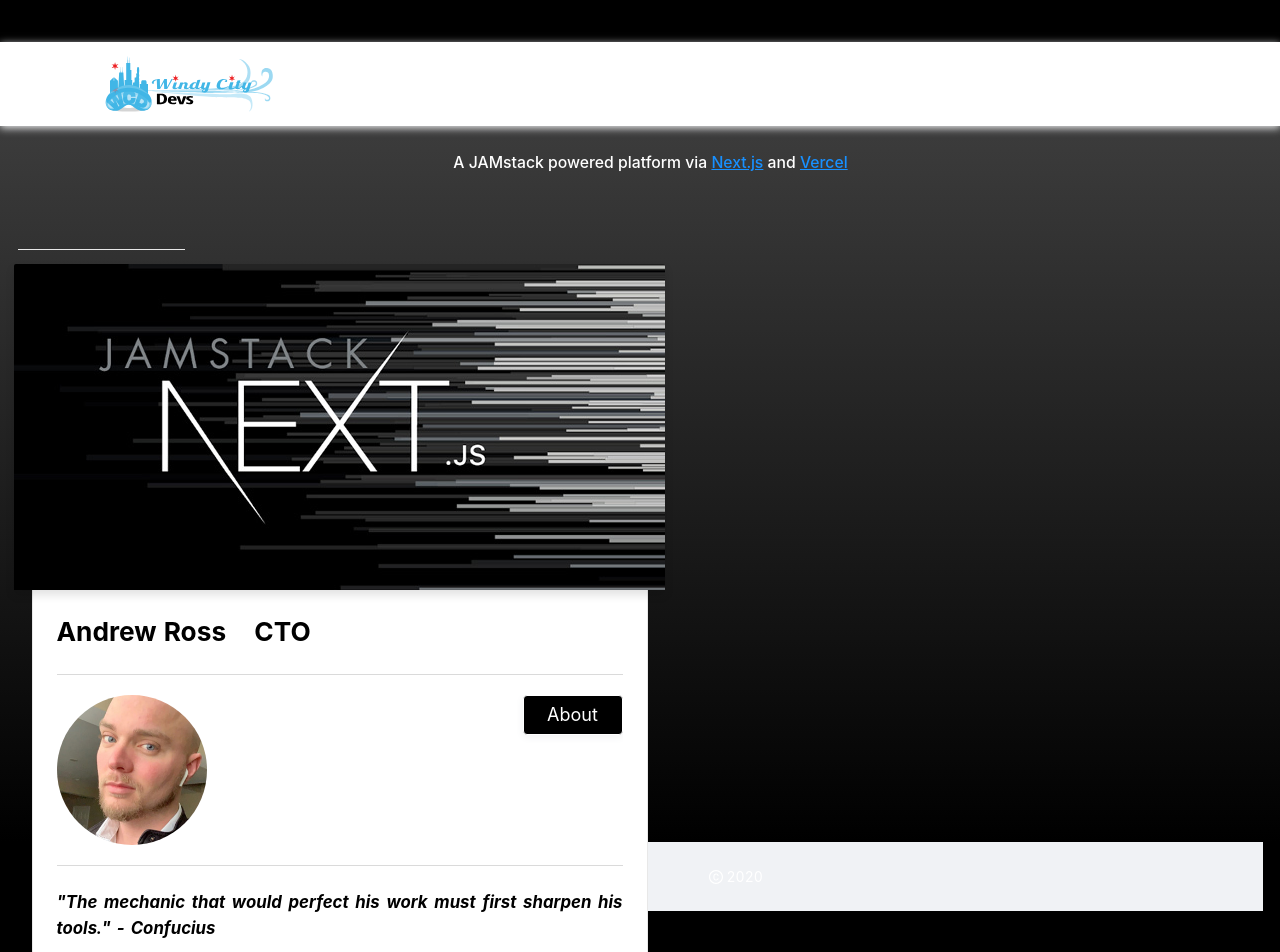
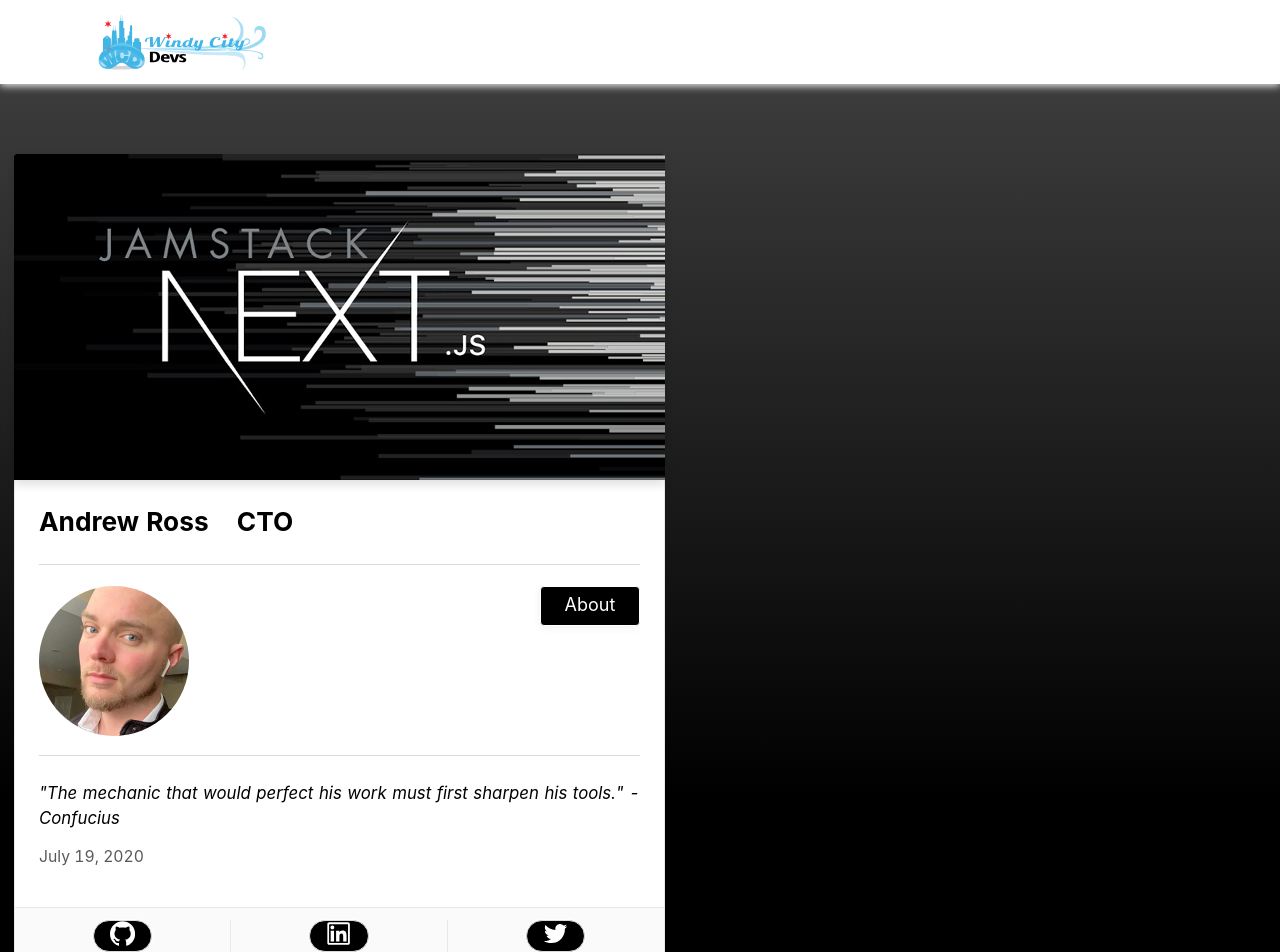
Before and after one commit to DopamineDriven/wcd-ssg-antd, a Next.js app: page / in a window 1280 px wide. Shown: the top 952 px of the page. Built offline with nearby package versions, Linux system fonts and the light colour scheme.

Commit message:
built out index

```diff
--- a/components/Footer.tsx
+++ b/components/Footer.tsx
@@ -8,13 +8,13 @@
 const FixedFooter: FC = () => {
 	const currentYear = new Date().getFullYear();
 	return (
-		<Container>
-			<Footer className='align-center text-center fff ft-3'>
+
+			<Footer className='align-center text-center fff ft-3 bg-black px-0'>
 				<CopyrightCircleOutlined />
 				&nbsp;
 				{currentYear}
 			</Footer>
-		</Container>
+
 	);
 };
 
--- a/components/Header.tsx
+++ b/components/Header.tsx
@@ -11,8 +11,8 @@
 //Content destructured by Layout if needed
 const FixedHeader = ({ props }: Props) => {
 	return (
-		<Header>
-			<div className='d-in pl-2'>
+		<Header className='header-fixed'>
+			<div>
 				<NavLink href='/'>
 					<a className='ml-5'>{<SvgLogo props={props} />}</a>
 				</NavLink>
--- a/components/Layout.tsx
+++ b/components/Layout.tsx
@@ -1,21 +1,21 @@
 import { ReactNode } from 'react';
 import Meta from './meta';
 import Footer from './footer';
+
 
 type Props = {
 	children: ReactNode;
 };
 
-const Layout = ({ children }: Props) => {
+const AppLayout = ({ children }: Props) => {
 	return (
 		<>
 			<Meta />
 			<div className='app-layout'>
 				<main>{children}</main>
 			</div>
-			<Footer />
 		</>
 	);
 };
 
-export default Layout;
+export default AppLayout;
--- a/components/avatar.tsx
+++ /dev/null
@@ -1,24 +0,0 @@
-import Avatar from 'antd/lib/avatar';
-import UserOutlined from '@ant-design/icons/UserOutlined';
-
-type Props = {
-	picture: string;
-	name: string;
-};
-
-const Avater = ({ picture, name }: Props) => {
-	return (
-		<div className='align-items-center d-flex'>
-			<Avatar
-				src={picture}
-				size={150}
-				icon={UserOutlined}
-				shape='circle'
-				alt={`picture of ${name}`}
-				className='vertical-center'
-			/>
-		</div>
-	);
-};
-
-export default Avater;
--- a/components/card-excerpt.tsx
+++ b/components/card-excerpt.tsx
@@ -12,7 +12,7 @@
 		<>
 			<Divider />
 			<Paragraph>
-				<Text className='ft-lgr fw-b _000'>
+				<Text className='ft-lgr _000'>
 					<em>{excerpt}</em>
 				</Text>
 			</Paragraph>
--- a/components/card.tsx
+++ b/components/card.tsx
@@ -6,7 +6,8 @@
 import CardDetails from './card-details';
 import CardExcerpt from './card-excerpt';
 import CoverImage from './cover-image';
-import Avatar from './avatar';
+import Avatar from 'antd/lib/avatar';
+import UserOutlined from '@ant-design/icons/UserOutlined';
 import Author from '../types/author';
 import DateFormatter from './date-formatter';
 
@@ -30,7 +31,6 @@
 	slug
 }: Props) => {
 	return (
-		<section>
 		<Card
 			className='text-justify d-in m-3'
 			hoverable={true}
@@ -40,15 +40,22 @@
 				<Linkedin linkedin={author.linkedin} />,
 				<Twitter twitter={author.twitter} />
 			]}
+			style={{ backgroundColor: '#hhhhhh' }}
 		>
 			<CardDetails name={author.name} role={author.role} />
 			<Meta
 				description={<CardMetaDescription />}
 				avatar={
+					<div style={{ display: 'flex', alignItems: 'center' }}>
 						<Avatar
-							picture={author.picture}
-							name={`picture of ${author.name}`}
+							src={author.picture}
+							size={150}
+							icon={UserOutlined}
+							shape='circle'
+							alt={`picture of ${author.name}`}
+							className='vertical-center'
 						/>
+					</div>
 				}
 			/>
 			<CardExcerpt excerpt={excerpt} />
@@ -56,7 +63,6 @@
 				<DateFormatter dateString={date} />
 			</div>
 		</Card>
-		</section>
 	);
 };
 
--- a/components/cover-image.tsx
+++ b/components/cover-image.tsx
@@ -18,7 +18,7 @@
 		/>
 	);
 	return (
-		<div className='-mx-125 sm:mx-0'>
+		<div className='sm:mx-0'>
 			{slug ? (
 				<Link as={`/posts/${slug}`} href='/posts/[slug]'>
 					<a aria-label={title}>{image}</a>
--- a/pages/_app.tsx
+++ b/pages/_app.tsx
@@ -1,6 +1,6 @@
 import { AppProps } from "next/app";
-import "../styles/vars.css";
-import "../styles/global.css";
+import "antd/dist/antd.css";
+import "../styles/index.css";
 
 export default function MyApp({ Component, pageProps }: AppProps) {
 	return <Component {...pageProps} className="app" />;
--- a/pages/index.tsx
+++ b/pages/index.tsx
@@ -1,14 +1,15 @@
 import React from 'react';
 import Head from 'next/head';
-import { CMS_NAME } from '../lib/constants';
 import { getAllPosts } from '../lib/api';
 import Post from '../types/post';
 import FixedFooter from '../components/footer';
 import FixedHeader from '../components/header';
+import Layout from 'antd/lib/layout';
 import Intro from '../components/intro';
-import Layout from '../components/layout';
+import AppLayout from '../components/layout';
 import Container from '../components/container';
 import IndexCard from '../components/card';
+import Affix from 'antd/lib/affix';
 import Row from 'antd/lib/row';
 import Col from 'antd/lib/col';
 import List from 'antd/lib/list';
@@ -18,11 +19,19 @@
 	allPosts: Post[];
 };
 
+const { Content } = Layout;
 const { Item } = List;
 
 const Index = ({ allPosts, props }: Props) => {
 	const posts = allPosts;
 	const indexCards = posts.map(post => (
+		<Row
+		gutter={24}
+		justify='space-between'
+		align='top'
+		className='index-row'
+	>
+		<Col span={8} xs={24} sm={12} md={8} lg={6} xl={4} className="gutter-row">
 			<IndexCard
 				key={post.slug}
 				title={post.title}
@@ -32,34 +41,22 @@
 				slug={post.slug}
 				excerpt={post.excerpt}
 			/>
+		</Col>
+		</Row>
 	));
 	return (
 		<>
-			<Layout>
+			<AppLayout>
 				<Head>
-					<title>SSG via Nextjs and {CMS_NAME}</title>
+					<title>Windy City Devs</title>
 				</Head>
+				<Affix offsetTop={0} className='affix-header'>
 					<FixedHeader props={props} />
-				<Container>
-					<Intro />
-					<Row gutter={[48, 48]} justify='center' align='middle'>
-						<Col span={8} xs={24} sm={12} md={8} lg={6} xl={4}>
-							<List
-								grid={{
-									gutter: 8,
-									xs: 1,
-									sm: 2,
-									lg: 4
-								}}
-								header={<></>}
-								dataSource={indexCards}
-								renderItem={indexCard => <Item>{indexCard}</Item>}
-							/>
-						</Col>
-					</Row>
-				</Container>
-				<FixedFooter />
-			</Layout>
+				</Affix>
+						{indexCards}
+
+
+			</AppLayout>
 		</>
 	);
 };
--- a/styles/global.css
+++ b/styles/index.css
@@ -1,4 +1,12 @@
 @import url(https://fonts.googleapis.com/css2?family=Great%20Vibes&display=swap);
+
+.ant-layout-header {
+    height: 74px;
+    /* padding: 0 50px; */
+    color: rgba(0, 0, 0, 0.65);
+    line-height: 64px;
+    /* background: #001529; */
+}
 *,
 *:before,
 *:after {
@@ -39,7 +47,7 @@
 }
 
 body {
-	background-color: var(--backgroundColor);
+	background-color: #000000;
 	-ms-text-size-adjust: 100%;
 	-webkit-font-smoothing: antialiased;
 	-moz-osx-font-smoothing: grayscale;
@@ -52,16 +60,20 @@
 	margin-right: 1rem;
 	font-size: 1.25rem;
 	white-space: nowrap;
-	color: var(--primaryColor);
+	color: #ffffff;
 	justify-content: center;
 }
 
+.rounded-full {
+	border-radius: 9999px;
+}
+
 .logo > svg {
-	fill: var(--primaryColor);
+	fill: #ffffff;
 }
 
 .text-center {
-	color: var(--textColorSecondary) !important;
+	color: var(--textColorSecondary);
 	text-align: center;
 }
 
@@ -76,6 +88,36 @@
 	padding: 0 1.25em 0 1.25em;
 }
 
+.index-row {
+	padding-top: 10em;
+	align-content: center;
+}
+
+.index-row-keeper {
+	padding-top: 10em;
+	max-width: inherit;
+}
+
+.cards {
+	padding: 60px;
+}
+@media (max-width: 50em) {
+	.index-row {
+		padding-left: 20px;
+		padding-right: 20px;
+	}
+}
+
+.index-card {
+display: inline-block;
+	text-align: justify;
+	position: relative;
+}
+
+.bg-black {
+	background-color: #000000;
+}
+
 .ant-layout-content {
 	-webkit-box-flex: 1;
 	-ms-flex: auto;
@@ -84,7 +126,7 @@
 	min-height: 0;
 }
 
-.ant-layout-header {
+.header-fixed {
 	position: fixed;
 	background: #ffffff;
 	box-shadow: 0 2px 8px #f0f1f2;
@@ -95,9 +137,9 @@
 }
 
 .ant-layout-footer {
-	padding: 24px 50px;
-	color: rgba(0, 0, 0, 0.65);
-	font-size: 14px;
+
+	padding: 2em 0 2em 0;
+
 }
 
 .shadow-sm {
@@ -162,7 +204,7 @@
 
 .intro-h1 {
 	font-family: 'Great Vibes', cursive;
-	color: var(--primaryColor);
+	color: #ffffff;
 }
 
 .intro-h1:hover {
@@ -174,7 +216,7 @@
 	float: right;
 	background-color: #000000;
 	border: 1px #ffffff solid;
-	width: 100px !important;
+	width: 100px;
 	font-size: large;
 	box-shadow: 0 2px 8px #f0f1f2;
 }
@@ -222,19 +264,19 @@
 }
 
 .text-left {
-	text-align: left !important;
+	text-align: left;
 }
 
 .text-justify {
-	text-align: justify !important;
+	text-align: justify;
 }
 
 .align-text-center {
-	text-align: center !important;
+	text-align: center;
 }
 
 .text-right {
-	text-align: right !important;
+	text-align: right;
 }
 
 .vertical-center {
@@ -242,7 +284,7 @@
 }
 
 .align-center {
-	align-content: center !important;
+	align-content: center;
 }
 
 .align-items-center {
@@ -250,7 +292,7 @@
 }
 
 .fff {
-	color: #ffffff !important;
+	color: #ffffff;
 }
 
 ._000 {
@@ -310,293 +352,293 @@
 }
 
 .m-0 {
-	margin: 0 !important;
+	margin: 0;
 }
 
 .mt-0,
 .my-0 {
-	margin-top: 0 !important;
+	margin-top: 0;
 }
 
 .mr-0,
 .mx-0 {
-	margin-right: 0 !important;
+	margin-right: 0;
 }
 
 .mb-0,
 .my-0 {
-	margin-bottom: 0 !important;
+	margin-bottom: 0;
 }
 
 .ml-0,
 .mx-0 {
-	margin-left: 0 !important;
+	margin-left: 0;
 }
 
 .m-1 {
-	margin: 0.25rem !important;
+	margin: 0.25rem;
 }
 
 .mt-1,
 .my-1 {
-	margin-top: 0.25rem !important;
+	margin-top: 0.25rem;
 }
 
 .mr-1,
 .mx-1 {
-	margin-right: 0.25rem !important;
+	margin-right: 0.25rem;
 }
 
 .mb-1,
 .my-1 {
-	margin-bottom: 0.25rem !important;
+	margin-bottom: 0.25rem;
 }
 
 .ml-1,
 .mx-1 {
-	margin-left: 0.25rem !important;
+	margin-left: 0.25rem;
 }
 
 .m-2 {
-	margin: 0.5rem !important;
+	margin: 0.5rem;
 }
 
 .mt-2,
 .my-2 {
-	margin-top: 0.5rem !important;
+	margin-top: 0.5rem;
 }
 
 .mr-2,
 .mx-2 {
-	margin-right: 0.5rem !important;
+	margin-right: 0.5rem;
 }
 
 .mb-2,
 .my-2 {
-	margin-bottom: 0.5rem !important;
+	margin-bottom: 0.5rem;
 }
 
 .ml-2,
 .mx-2 {
-	margin-left: 0.5rem !important;
+	margin-left: 0.5rem;
 }
 
 .m-3 {
-	margin: 1rem !important;
+	margin: 1rem;
 }
 
 .mt-3,
 .my-3 {
-	margin-top: 1rem !important;
+	margin-top: 1rem;
 }
 
 .mr-3,
 .mx-3 {
-	margin-right: 1rem !important;
+	margin-right: 1rem;
 }
 
 .mb-3,
 .my-3 {
-	margin-bottom: 1rem !important;
+	margin-bottom: 1rem;
 }
 
 .ml-3,
 .mx-3 {
-	margin-left: 1rem !important;
+	margin-left: 1rem;
 }
 
 .m-4 {
-	margin: 1.5rem !important;
+	margin: 1.5rem;
 }
 
 .mt-4,
 .my-4 {
-	margin-top: 1.5rem !important;
+	margin-top: 1.5rem;
 }
 
 .mr-4,
 .mx-4 {
-	margin-right: 1.5rem !important;
+	margin-right: 1.5rem;
 }
 
 .mb-4,
 .my-4 {
-	margin-bottom: 1.5rem !important;
+	margin-bottom: 1.5rem;
 }
 
 .ml-4,
 .mx-4 {
-	margin-left: 1.5rem !important;
+	margin-left: 1.5rem;
 }
 
 .m-5 {
-	margin: 3rem !important;
+	margin: 3rem;
 }
 
 .mt-5,
 .my-5 {
-	margin-top: 3rem !important;
+	margin-top: 3rem;
 }
 
 .mr-5,
 .mx-5 {
-	margin-right: 3rem !important;
+	margin-right: 3rem;
 }
 
 .mb-5,
 .my-5 {
-	margin-bottom: 3rem !important;
+	margin-bottom: 3rem;
 }
 
 .ml-5,
 .mx-5 {
-	margin-left: 3rem !important;
+	margin-left: 3rem;
 }
 .-mx-125 {
-	margin-left: -1.25em !important;
-	margin-right: -1.25em !important;
+	margin-left: -1.25em;
+	margin-right: -1.25em;
 }
 
 .p-0 {
-	padding: 0 !important;
+	padding: 0;
 }
 
 .pt-0,
 .py-0 {
-	padding-top: 0 !important;
+	padding-top: 0;
 }
 
 .pr-0,
 .px-0 {
-	padding-right: 0 !important;
+	padding-right: 0;
 }
 
 .pb-0,
 .py-0 {
-	padding-bottom: 0 !important;
+	padding-bottom: 0;
 }
 
 .pl-0,
 .px-0 {
-	padding-left: 0 !important;
+	padding-left: 0;
 }
 
 .p-1 {
-	padding: 0.25rem !important;
+	padding: 0.25rem;
 }
 
 .pt-1,
 .py-1 {
-	padding-top: 0.25rem !important;
+	padding-top: 0.25rem;
 }
 
 .pr-1,
 .px-1 {
-	padding-right: 0.25rem !important;
+	padding-right: 0.25rem;
 }
 
 .pb-1,
 .py-1 {
-	padding-bottom: 0.25rem !important;
+	padding-bottom: 0.25rem;
 }
 
 .pl-1,
 .px-1 {
-	padding-left: 0.25rem !important;
+	padding-left: 0.25rem;
 }
 
 .p-2 {
-	padding: 0.5rem !important;
+	padding: 0.5rem;
 }
 
 .pt-2,
 .py-2 {
-	padding-top: 0.5rem !important;
+	padding-top: 0.5rem;
 }
 
 .pr-2,
 .px-2 {
-	padding-right: 0.5rem !important;
+	padding-right: 0.5rem;
 }
 
 .pb-2,
 .py-2 {
-	padding-bottom: 0.5rem !important;
+	padding-bottom: 0.5rem;
 }
 
 .pl-2,
 .px-2 {
-	padding-left: 0.5rem !important;
+	padding-left: 0.5rem;
 }
 
 .p-3 {
-	padding: 1rem !important;
+	padding: 1rem;
 }
 
 .pt-3,
 .py-3 {
-	padding-top: 1rem !important;
+	padding-top: 1rem;
 }
 
 .pr-3,
 .px-3 {
-	padding-right: 1rem !important;
+	padding-right: 1rem;
 }
 
 .pb-3,
 .py-3 {
-	padding-bottom: 1rem !important;
+	padding-bottom: 1rem;
 }
 
 .pl-3,
 .px-3 {
-	padding-left: 1rem !important;
+	padding-left: 1rem;
 }
 
 .p-4 {
-	padding: 1.5rem !important;
+	padding: 1.5rem;
 }
 
 .pt-4,
 .py-4 {
-	padding-top: 1.5rem !important;
+	padding-top: 1.5rem;
 }
 
 .pr-4,
 .px-4 {
-	padding-right: 1.5rem !important;
+	padding-right: 1.5rem;
 }
 
 .pb-4,
 .py-4 {
-	padding-bottom: 1.5rem !important;
+	padding-bottom: 1.5rem;
 }
 
 .pl-4,
 .px-4 {
-	padding-left: 1.5rem !important;
+	padding-left: 1.5rem;
 }
 
 .p-5 {
-	padding: 3rem !important;
+	padding: 3rem;
 }
 
 .pt-5,
 .py-5 {
-	padding-top: 3rem !important;
+	padding-top: 3rem;
 }
 
 .pr-5,
 .px-5 {
-	padding-right: 3rem !important;
+	padding-right: 3rem;
 }
 
 .pb-5,
 .py-5 {
-	padding-bottom: 3rem !important;
+	padding-bottom: 3rem;
 }
 
 .pl-5,
 .px-5 {
-	padding-left: 3rem !important;
+	padding-left: 3rem;
 }
```
Also changed, not shown: styles/vars.css (deleted, +0 -8 lines). Lines whose indentation alone changed are shown as unchanged.
